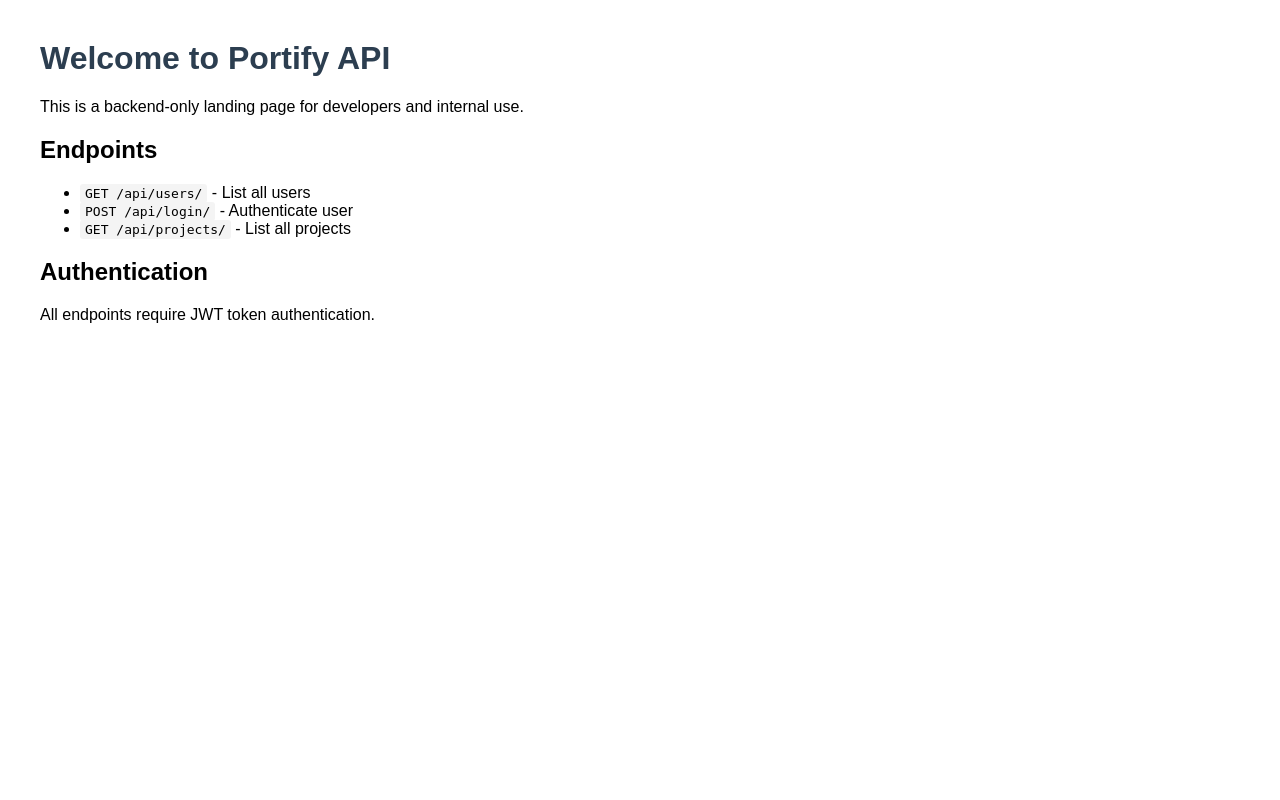
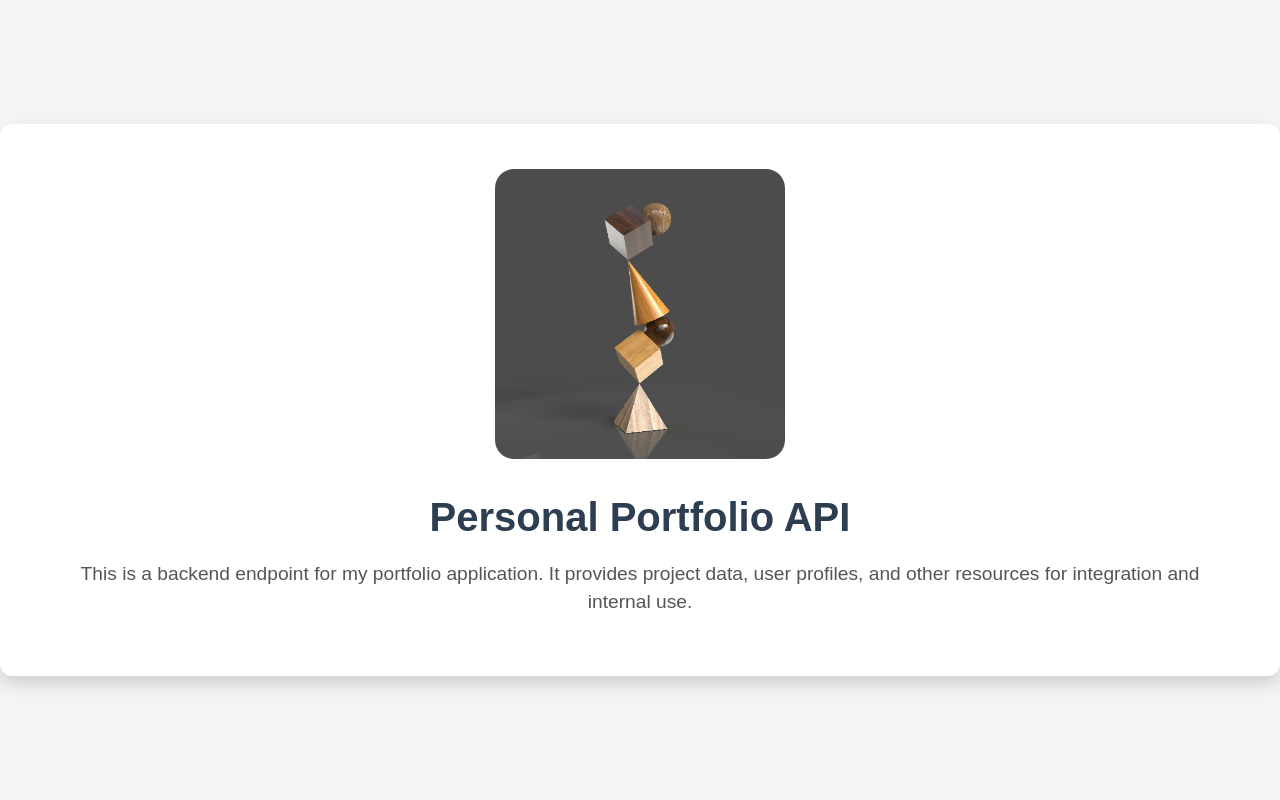
Before and after one commit to ZakariyeNor/portify, a Django app: page / in a window 1280 px wide. Run offline with Django 5.2, Linux system fonts and the light colour scheme; parts of the project's set-up code (start-up, migrations or seed data) failed here and were passed over.

Commit message:
Style, add favicons, logo and more in backend landing page

```diff
--- a/backend/portify/settings.py
+++ b/backend/portify/settings.py
@@ -144,7 +144,9 @@
 # Static files (CSS, JavaScript, Images)
 # https://docs.djangoproject.com/en/6.0/howto/static-files/
 
-STATIC_URL = 'static/'
+STATIC_URL = '/static/'
+STATICFILES_DIRS = [BASE_DIR / 'static']
+STATIC_ROOT = BASE_DIR / 'staticfiles'
 
 # Images and documents for local dev
 MEDIA_URL = "/media/"
--- /dev/null
+++ b/backend/static/css/style.css
@@ -0,0 +1,35 @@
+html,
+body {
+  height: 100%;
+  margin: 0;
+  font-family: Arial, sans-serif;
+  background-color: #f4f4f4;
+  display: flex;
+  justify-content: center;
+  align-items: center;
+  text-align: center;
+  color: #2c3e50;
+}
+.container {
+  background: #fff;
+  padding: 40px 60px;
+  border-radius: 12px;
+  box-shadow: 0 8px 16px rgba(0, 0, 0, 0.15);
+}
+h1 {
+  margin-bottom: 20px;
+  font-size: 2.5rem;
+}
+p {
+  font-size: 1.2rem;
+  color: #555;
+  line-height: 1.5;
+}
+
+.logo-img {
+  width: 25%;
+  height: 25%;
+  border-radius: 8%;
+  padding: 5px;
+  border-radius-top-left-radius: 20%;
+}
--- a/backend/templates/landing/front.html
+++ b/backend/templates/landing/front.html
@@ -1,28 +1,36 @@
+{% load static %}
 <!DOCTYPE html>
 <html lang="en">
 <head>
-    <meta charset="UTF-8">
-    <title>Portify API Landing</title>
-    <style>
-        body { font-family: Arial, sans-serif; margin: 40px; }
-        h1 { color: #2c3e50; }
-        code { background: #f4f4f4; padding: 2px 5px; border-radius: 3px; }
-        pre { background: #f4f4f4; padding: 10px; border-radius: 5px; }
-    </style>
+  <meta charset="UTF-8">
+  <title>Landing - API | Portfolio</title>
+
+  <!-- Favicon -->
+  <link rel="icon" type="image/png" sizes="32x32" href="{% static 'images/favicon.png' %}">
+  <link rel="icon" type="image/png" sizes="16x16" href="{% static 'images/favicon.png' %}">
+
+  <!-- SEO Meta Tags -->
+  <meta name="description" content="Personal Portfolio API providing projects, user profiles, and resources for integration and internal use.">
+  <meta name="keywords" content="portfolio, API, projects, user profiles, backend, integration">
+  <meta name="author" content="Your Name">
+  <meta name="viewport" content="width=device-width, initial-scale=1.0">
+
+  <!-- Optional: Social Media / Open Graph -->
+  <meta property="og:title" content="Personal Portfolio API">
+  <meta property="og:description" content="API for project data, user profiles, and resources for my personal portfolio.">
+  <meta property="og:type" content="website">
+  <meta property="og:image" content="/social-preview.png">
+  <meta property="og:url" content="https://yourdomain.com/">
+
+  <!-- External css -->
+  <link rel="stylesheet" href="{% static 'css/style.css' %}">
 </head>
 <body>
-    <h1>Welcome to Portify API</h1>
-    <p>This is a backend-only landing page for developers and internal use.</p>
-
-    <h2>Endpoints</h2>
-    <ul>
-        <li><code>GET /api/users/</code> - List all users</li>
-        <li><code>POST /api/login/</code> - Authenticate user</li>
-        <li><code>GET /api/projects/</code> - List all projects</li>
-        <!-- Add your API endpoints here -->
-    </ul>
-
-    <h2>Authentication</h2>
-    <p>All endpoints require JWT token authentication.</p>
+    <div class="container">
+      <img src="{% static 'images/logos.png' %}" alt="Main Logo" class="logo-img">
+    <h1>Personal Portfolio API</h1>
+    <p>This is a backend endpoint for my portfolio application.
+    It provides project data, user profiles, and other resources for integration and internal use.</p>
+  </div>
 </body>
 </html>
```
Also changed, not shown: backend/static/images/favicon.png (added), backend/static/images/logos.png (added).
